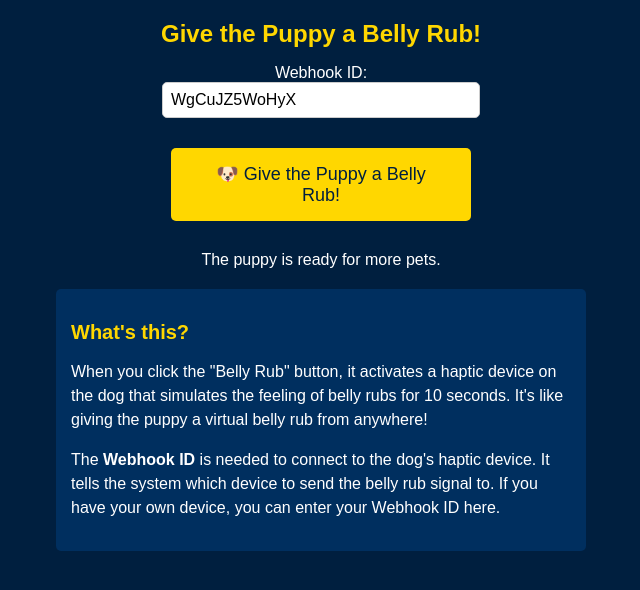
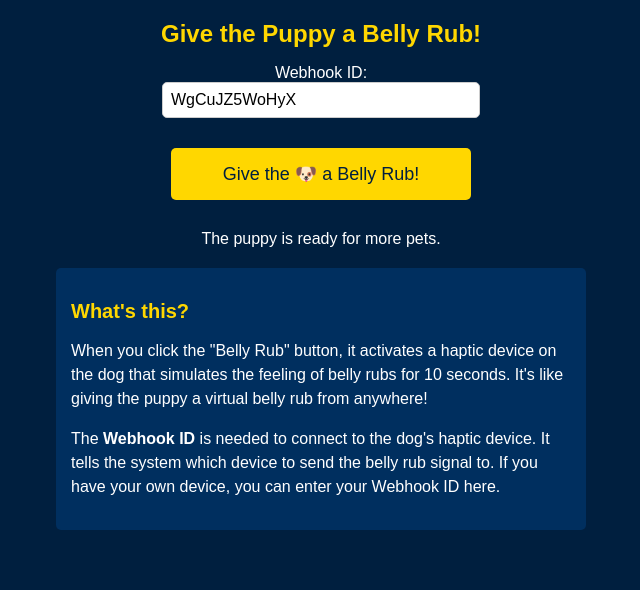
Before and after one commit to solrac214/pup-belly-rubs, a plain HTML site: page index.html in a window 1280 px wide. Shown: the whole page, without its empty margins (319-959 px from the left). Drawn offline with Linux system fonts and the light colour scheme.

Commit message:
update index.html make button not wrap

```diff
--- a/index.html
+++ b/index.html
@@ -108,7 +108,7 @@
   </div>
 
   <!-- Belly Rub Button -->
-  <button id="bellyRubButton">🐶 Give the Puppy a Belly Rub!</button>
+  <button id="bellyRubButton">Give the 🐶 a Belly Rub!</button>
 
   <!-- Animated Petting Hand Emoji -->
   <div id="pettingHand">🤚</div>
```
